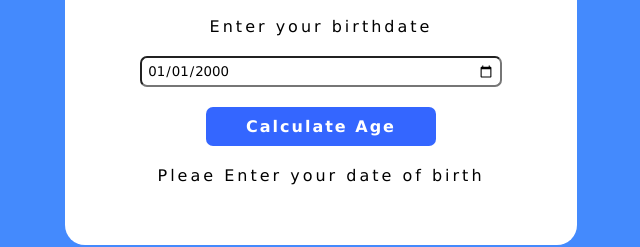
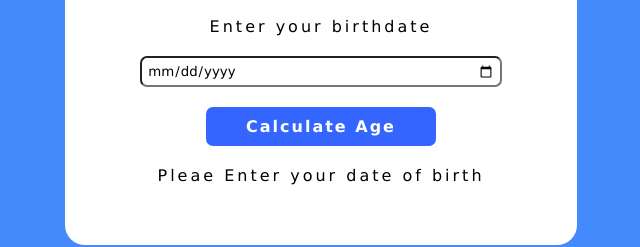
Before and after one commit to AbdulHaseb9/age-calculator, a plain HTML site: page index.html in a window 1280 px wide. Shown: the part 318-565 px from the top of the page, 319-959 px from the left. Drawn offline with Linux system fonts and the light colour scheme.

Commit message:
Update index.html
remove value attribute from input:date

```diff
--- a/index.html
+++ b/index.html
@@ -12,7 +12,7 @@
       <div id="main">
         <h1>Age Calculator</h1>
         <p>Enter your birthdate</p>
-        <input type="date" id="birthdate" value="2000-01-01" /><br />
+        <input type="date" id="birthdate" /><br />
         <button onclick="calculateAge()">Calculate Age</button>
         <p id="result">Pleae Enter your date of birth</p>
       </div>
```
